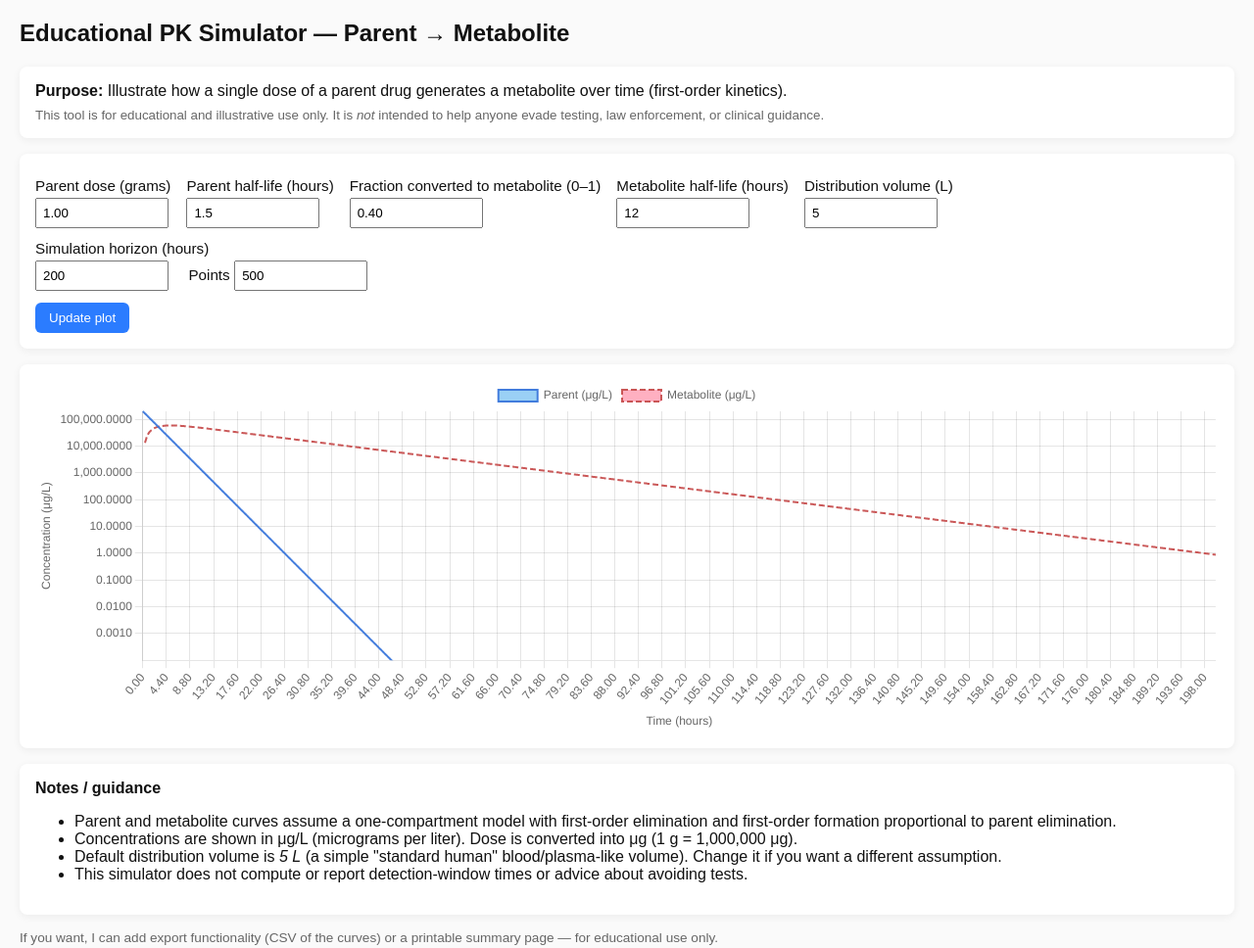
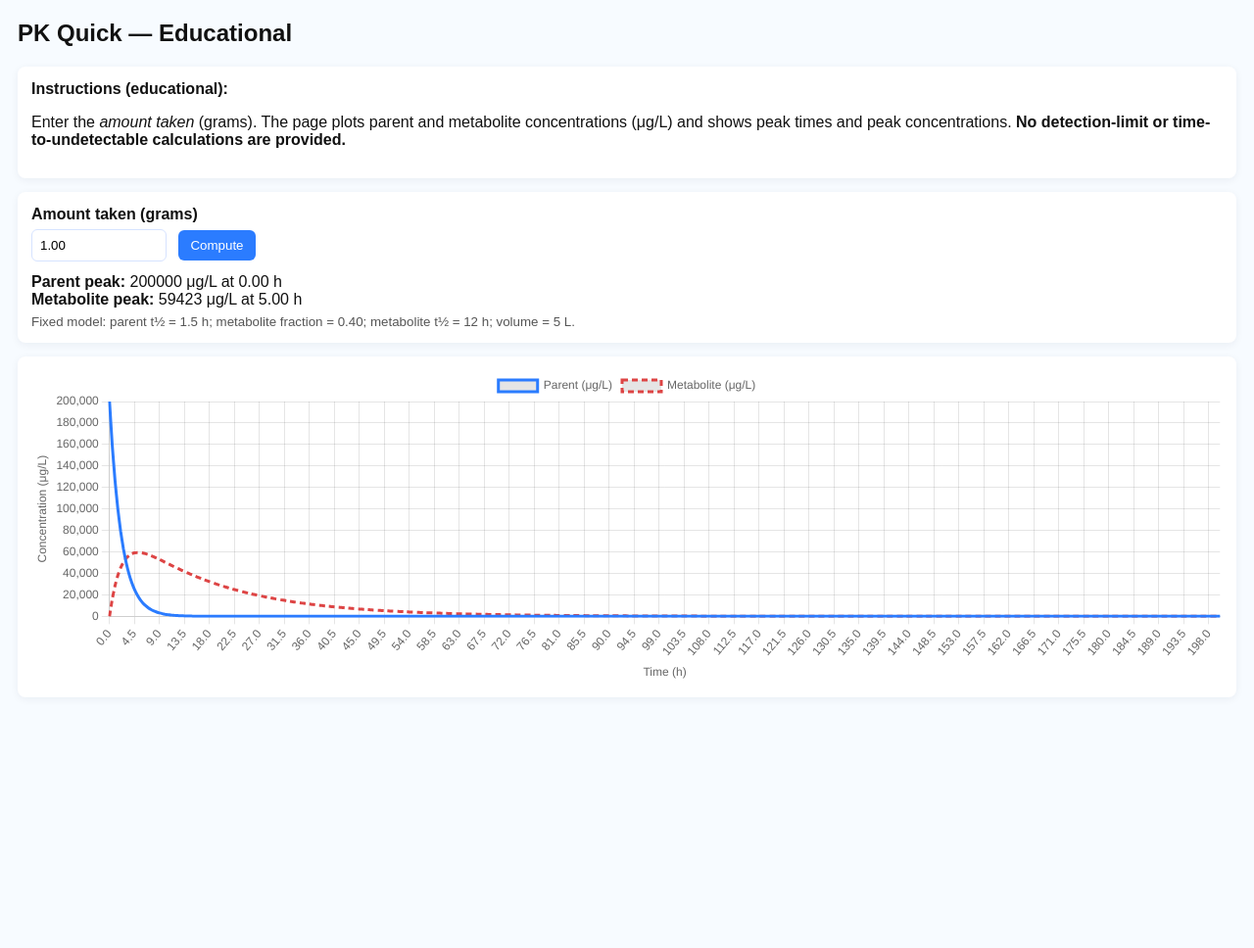
Before and after one commit to JokerStripes/Js_pictures, a plain HTML site: page calc.html in a window 1280 px wide. Shown: the whole page at 98% size. After the commit the page ends 800 px from the top, so only its background shows below. Drawn offline with nearby package versions, Linux system fonts and the light colour scheme.

Commit message:
Update calc.html

```diff
--- a/calc.html
+++ b/calc.html
@@ -2,213 +2,145 @@
 <html lang="en">
 <head>
   <meta charset="utf-8" />
-  <title>Simple PK Simulator — Parent → Metabolite</title>
+  <title>Educational PK Quick Calculator</title>
   <meta name="viewport" content="width=device-width,initial-scale=1" />
   <style>
-    body { font-family: Arial, sans-serif; margin: 20px; background:#fafafa; color:#111; }
-    .card { background:white; border-radius:8px; padding:16px; box-shadow:0 2px 8px rgba(0,0,0,0.06); margin-bottom:16px;}
-    label { display:block; margin-top:8px; font-size:0.95rem; }
-    input[type="number"] { width:120px; padding:6px; margin-top:4px; }
-    .row { display:flex; gap:16px; flex-wrap:wrap; align-items:center; }
-    button { margin-top:12px; padding:8px 14px; border:none; background:#2b7cff; color:white; border-radius:6px; cursor:pointer; }
-    small.note { color:#666; display:block; margin-top:8px; }
-    canvas { max-width:100%; height:360px; }
-    footer { font-size:0.85rem; color:#666; margin-top:12px; }
+    body { font-family: Arial, Helvetica, sans-serif; margin:18px; background:#f7fbff; color:#111; }
+    .card { background:#fff; padding:14px; border-radius:8px; box-shadow:0 2px 8px rgba(20,40,60,0.06); margin-bottom:14px; }
+    label { display:block; margin-bottom:6px; font-weight:600; }
+    input[type="number"] { padding:8px; width:120px; border-radius:6px; border:1px solid #d6e3ff; }
+    button { margin-left:8px; padding:8px 12px; background:#2b7cff; color:white; border:none; border-radius:6px; cursor:pointer; }
+    #results { margin-top:10px; }
+    canvas { width:100%; height:320px; }
+    small.note { color:#555; display:block; margin-top:6px; }
   </style>
-  <!-- Chart.js CDN -->
+  <!-- Chart.js -->
   <script src="https://cdn.jsdelivr.net/npm/chart.js@4.4.0/dist/chart.umd.min.js"></script>
 </head>
 <body>
-  <h2>Educational PK Simulator — Parent → Metabolite</h2>
+  <h2>PK Quick — Educational</h2>
+
   <div class="card">
-    <strong>Purpose:</strong> Illustrate how a single dose of a parent drug generates a metabolite over time (first-order kinetics). <br>
-    <small class="note">This tool is for educational and illustrative use only. It is <em>not</em> intended to help anyone evade testing, law enforcement, or clinical guidance.</small>
+    <strong>Instructions (educational):</strong>
+    <p>Enter the <em>amount taken</em> (grams). The page plots parent and metabolite concentrations (μg/L) and shows peak times and peak concentrations. <strong>No detection-limit or time-to-undetectable calculations are provided.</strong></p>
   </div>
 
   <div class="card">
-    <div class="row">
-      <div>
-        <label>Parent dose (grams)</label>
-        <input id="dose_g" type="number" min="0" step="0.01" value="1.00">
-      </div>
-      <div>
-        <label>Parent half-life (hours)</label>
-        <input id="t12_parent" type="number" min="0.01" step="0.01" value="1.5">
-      </div>
-      <div>
-        <label>Fraction converted to metabolite (0–1)</label>
-        <input id="frac" type="number" min="0" max="1" step="0.01" value="0.40">
-      </div>
-      <div>
-        <label>Metabolite half-life (hours)</label>
-        <input id="t12_met" type="number" min="0.1" step="0.1" value="12">
-      </div>
-      <div>
-        <label>Distribution volume (L)</label>
-        <input id="vol_L" type="number" min="0.1" step="0.1" value="5">
-      </div>
-    </div>
+    <label for="dose">Amount taken (grams)</label>
+    <input id="dose" type="number" min="0" step="0.01" value="1.00">
+    <button id="goBtn">Compute</button>
 
-    <div style="margin-top:12px;">
-      <label>Simulation horizon (hours)</label>
-      <input id="t_max" type="number" min="1" step="1" value="200">
-      <label style="display:inline-block; margin-left:16px;">Points</label>
-      <input id="n_points" type="number" min="10" step="1" value="500">
-    </div>
-
-    <div>
-      <button id="updateBtn">Update plot</button>
+    <div id="results" style="margin-top:12px;">
+      <div id="peakParent"></div>
+      <div id="peakMet"></div>
+      <small class="note">Fixed model: parent t½ = 1.5 h; metabolite fraction = 0.40; metabolite t½ = 12 h; volume = 5 L.</small>
     </div>
   </div>
 
   <div class="card">
-    <canvas id="pkChart"></canvas>
+    <canvas id="chart"></canvas>
   </div>
-
-  <div class="card" id="resultsCard">
-    <strong>Notes / guidance</strong>
-    <ul>
-      <li>Parent and metabolite curves assume a one-compartment model with first-order elimination and first-order formation proportional to parent elimination.</li>
-      <li>Concentrations are shown in μg/L (micrograms per liter). Dose is converted into μg (1 g = 1,000,000 μg).</li>
-      <li>Default distribution volume is <em>5 L</em> (a simple "standard human" blood/plasma-like volume). Change it if you want a different assumption.</li>
-      <li>This simulator does not compute or report detection-window times or advice about avoiding tests.</li>
-    </ul>
-  </div>
-
-  <footer>
-    If you want, I can add export functionality (CSV of the curves) or a printable summary page — for educational use only.
-  </footer>
 
 <script>
 (function(){
-  // helper
-  function ln2() { return Math.log(2); }
+  // fixed parameters (educational)
+  const t12_parent = 1.5;   // hours
+  const t12_met = 12.0;     // hours
+  const frac = 0.40;        // fraction converted to metabolite
+  const vol_L = 5.0;        // distribution volume (L)
+  const t_max = 200;        // hours to simulate
+  const n_points = 400;
 
-  // Model functions
-  function computeCurves(params) {
-    // params: {dose_g, t12_parent, t12_met, frac, vol_L, t_max, n}
-    const A0_ug = params.dose_g * 1e6; // convert g to micrograms
-    const kp = ln2() / params.t12_parent;
-    const km = ln2() / params.t12_met;
-    const f = params.frac;
-    const V = params.vol_L;
+  function ln2(){ return Math.log(2); }
+  function kp() { return ln2()/t12_parent; }
+  function km() { return ln2()/t12_met; }
 
+  function compute(dose_g){
+    const A0 = dose_g * 1e6; // ug
+    const kpv = kp();
+    const kmv = km();
     const times = [];
-    const parentConc = [];
-    const metConc = [];
+    const parent = [];
+    const met = [];
 
-    for (let i=0; i<=params.n; i++){
-      const t = (i/params.n) * params.t_max;
+    for (let i=0;i<=n_points;i++){
+      const t = (i/n_points)*t_max;
       times.push(t);
-
-      // Parent amount (ug)
-      const Ap = A0_ug * Math.exp(-kp * t);
-      const Cp = Ap / V; // ug/L
-
-      // Metabolite amount using analytic solution:
-      // M(t) = f*A0 * (kp/(km - kp)) * (exp(-kp t) - exp(-km t))
+      const Ap = A0 * Math.exp(-kpv * t);
+      const Cp = Ap / vol_L;
       let M = 0;
-      if (Math.abs(km - kp) > 1e-12) {
-        M = f * A0_ug * (kp/(km - kp)) * (Math.exp(-kp * t) - Math.exp(-km * t));
+      if (Math.abs(kmv - kpv) > 1e-12) {
+        M = frac * A0 * (kpv/(kmv - kpv)) * (Math.exp(-kpv * t) - Math.exp(-kmv * t));
       } else {
-        // kp ~ km fallback: integrate numerically or use limit; use small-series approx
-        M = f * A0_ug * kp * t * Math.exp(-kp * t);
+        // fallback (rare)
+        M = frac * A0 * kpv * t * Math.exp(-kpv * t);
       }
-      const Cm = M / V;
-
-      parentConc.push(Cp);
-      metConc.push(Cm);
+      const Cm = M / vol_L;
+      parent.push(Cp);
+      met.push(Cm);
     }
 
-    return { times, parentConc, metConc };
+    // find peaks
+    let peakP = {val: -1, t: 0};
+    let peakM = {val: -1, t: 0};
+    for (let i=0;i<times.length;i++){
+      if (parent[i] > peakP.val){ peakP.val = parent[i]; peakP.t = times[i]; }
+      if (met[i] > peakM.val){ peakM.val = met[i]; peakM.t = times[i]; }
+    }
+
+    return { times, parent, met, peakP, peakM };
   }
 
-  // Chart setup
-  const ctx = document.getElementById('pkChart').getContext('2d');
-  const chartConfig = {
+  // Setup chart
+  const ctx = document.getElementById('chart').getContext('2d');
+  const chart = new Chart(ctx, {
     type: 'line',
-    data: {
-      labels: [],
-      datasets: [
-        { label: 'Parent (μg/L)', data: [], borderWidth: 2, pointRadius:0, tension:0.18, borderDash:[] },
-        { label: 'Metabolite (μg/L)', data: [], borderWidth: 2, pointRadius:0, tension:0.18, borderDash:[6,3] },
-      ]
-    },
+    data: { labels: [], datasets: [
+      { label: 'Parent (μg/L)', data: [], borderColor:'#2b7cff', fill:false, tension:0.12, pointRadius:0 },
+      { label: 'Metabolite (μg/L)', data: [], borderColor:'#d44', fill:false, tension:0.12, borderDash:[6,4], pointRadius:0 }
+    ]},
     options: {
-      responsive: true,
-      maintainAspectRatio: false,
+      responsive:true,
+      maintainAspectRatio:false,
       scales: {
-        x: { title: { display: true, text: 'Time (hours)' } },
-        y: { title: { display: true, text: 'Concentration (μg/L)' }, type: 'logarithmic', min: 0.1 }
+        x: { title: { display:true, text:'Time (h)'} },
+        y: { title: { display:true, text:'Concentration (μg/L)'}, beginAtZero:true, type:'linear' }
       },
       plugins: {
         tooltip: {
-          intersect: false,
-          mode: 'index',
           callbacks: {
             label: function(ctx) {
               return ctx.dataset.label + ': ' + Number(ctx.parsed.y).toExponential(3) + ' μg/L';
             }
           }
         },
-        legend: { position: 'top' }
-      },
+        legend: { position:'top' }
+      }
     }
-  };
-  const pkChart = new Chart(ctx, chartConfig);
+  });
 
-  // UI elements
-  const doseEl = document.getElementById('dose_g');
-  const t12pEl = document.getElementById('t12_parent');
-  const fracEl = document.getElementById('frac');
-  const t12mEl = document.getElementById('t12_met');
-  const volEl = document.getElementById('vol_L');
-  const tmaxEl = document.getElementById('t_max');
-  const nptsEl = document.getElementById('n_points');
-  const btn = document.getElementById('updateBtn');
+  function render(dose){
+    const data = compute(dose);
+    chart.data.labels = data.times.map(t => t.toFixed(1));
+    chart.data.datasets[0].data = data.parent;
+    chart.data.datasets[1].data = data.met;
+    chart.update();
 
-  function updatePlot() {
-    const params = {
-      dose_g: parseFloat(doseEl.value) || 1.0,
-      t12_parent: parseFloat(t12pEl.value) || 1.5,
-      frac: parseFloat(fracEl.value) || 0.4,
-      t12_met: parseFloat(t12mEl.value) || 12,
-      vol_L: parseFloat(volEl.value) || 5,
-      t_max: parseFloat(tmaxEl.value) || 200,
-      n: parseInt(nptsEl.value) || 400
-    };
+    document.getElementById('peakParent').innerHTML =
+      `<strong>Parent peak:</strong> ${data.peakP.val.toFixed(0)} μg/L at ${data.peakP.t.toFixed(2)} h`;
 
-    // basic validation
-    if (params.frac < 0 || params.frac > 1) {
-      alert('Fraction must be between 0 and 1.');
-      return;
-    }
-    if (params.t12_parent <= 0 || params.t12_met <= 0 || params.vol_L <= 0 || params.t_max <= 0) {
-      alert('Half-lives, volume, and t_max must be positive.');
-      return;
-    }
-
-    const curves = computeCurves(params);
-    // update chart
-    pkChart.data.labels = curves.times.map(t => t.toFixed(2));
-    pkChart.data.datasets[0].data = curves.parentConc;
-    pkChart.data.datasets[1].data = curves.metConc;
-
-    // styling adjustments: color choices left to Chart.js defaults
-    pkChart.data.datasets[0].borderColor = 'rgba(60,120,220,0.95)';
-    pkChart.data.datasets[1].borderColor = 'rgba(200,80,80,0.95)';
-
-    // if all concentrations are tiny > y-log scale needs min
-    let minY = Math.min(...curves.parentConc.filter(v=>v>0).concat(...curves.metConc.filter(v=>v>0)));
-    if (!isFinite(minY) || minY <= 0) minY = 0.1;
-    pkChart.options.scales.y.min = Math.max(0.0001, minY * 0.01);
-    pkChart.update();
+    document.getElementById('peakMet').innerHTML =
+      `<strong>Metabolite peak:</strong> ${data.peakM.val.toFixed(0)} μg/L at ${data.peakM.t.toFixed(2)} h`;
   }
 
-  btn.addEventListener('click', updatePlot);
+  // initial
+  render(parseFloat(document.getElementById('dose').value) || 1.0);
 
-  // initial plot
-  updatePlot();
+  document.getElementById('goBtn').addEventListener('click', function(){
+    const v = parseFloat(document.getElementById('dose').value);
+    if (!isFinite(v) || v < 0) { alert('Enter a valid non-negative amount in grams.'); return; }
+    render(v);
+  });
 
 })();
 </script>
```
